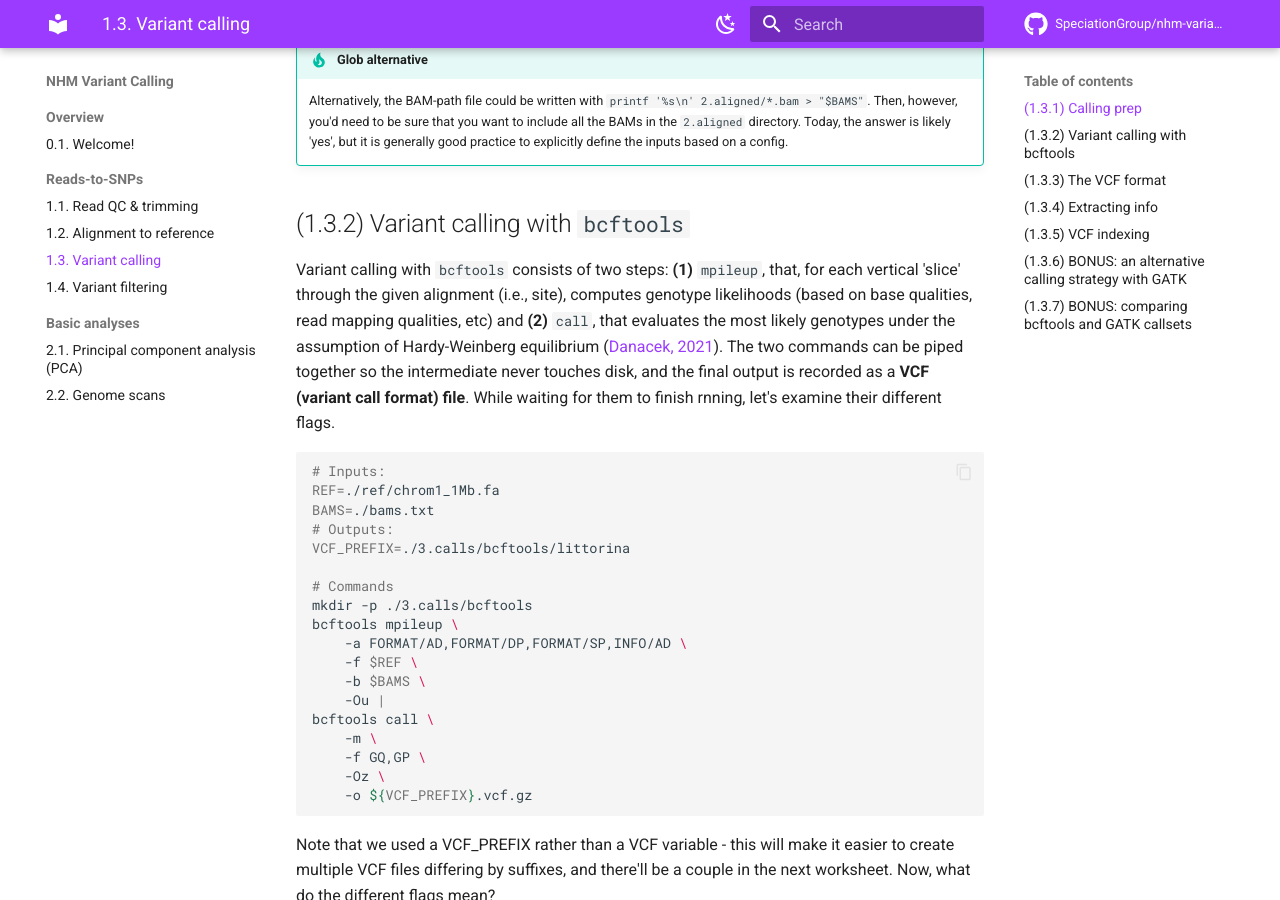
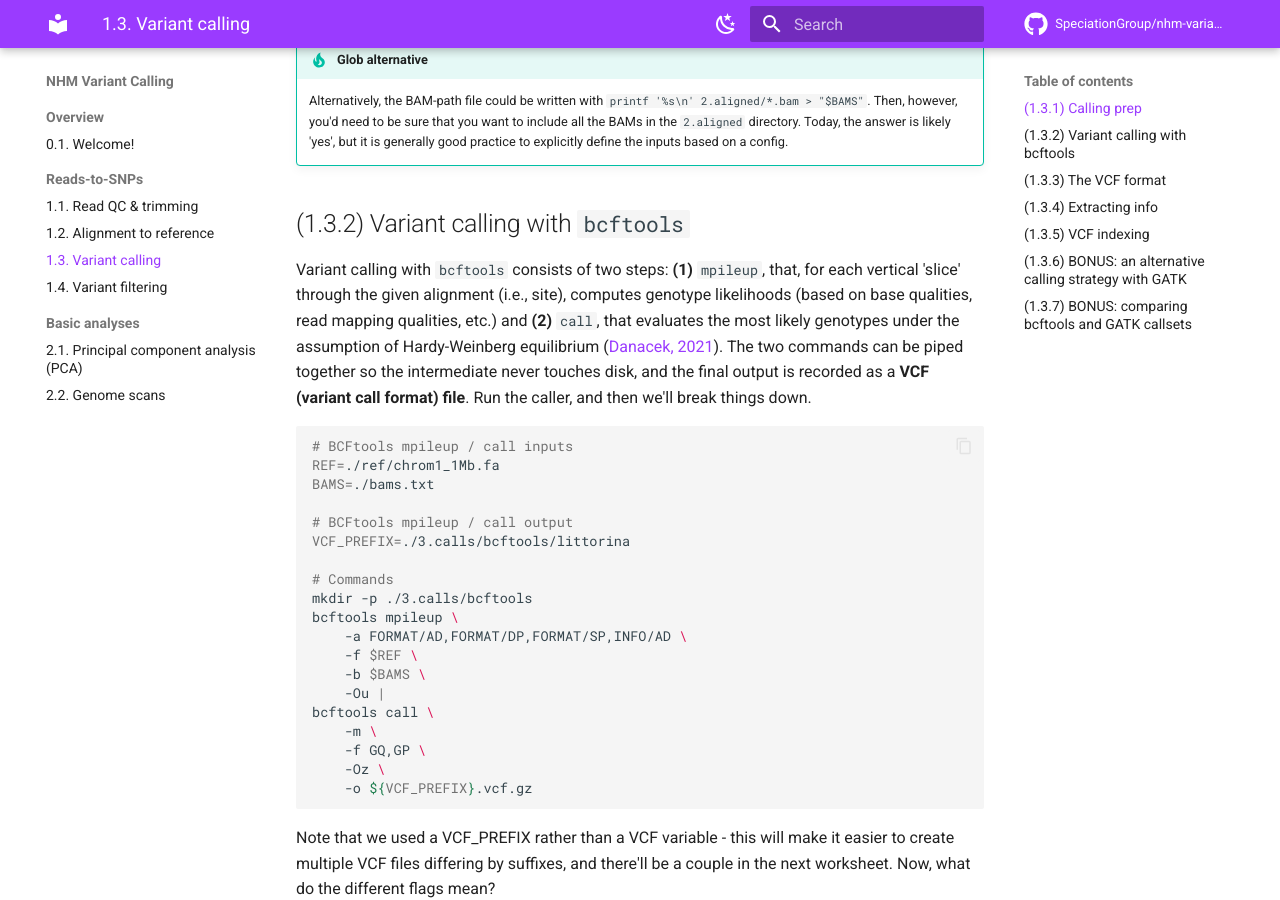
Before and after one commit to SpeciationGroup/nhm-variant-calling, an MkDocs documentation site: the page built from docs/1.reads2snps/1.3.calling.md, in a window 1280 px wide and 900 px high, scrolled down 1181 px. Built offline with MkDocs 1.6.1 and Material for MkDocs 9.7.7, drawn with Linux system fonts in a browser that asks for light colours; comment, search, counter and statistics services are not loaded.

````diff
--- a/docs/1.reads2snps/1.3.calling.md
+++ b/docs/1.reads2snps/1.3.calling.md
@@ -31,13 +31,14 @@ In the `sed` command, `s|old|new|` allows us to **substitute** whatever matches
 
 ## (1.3.2) Variant calling with `bcftools`
 
-Variant calling with `bcftools` consists of two steps: **(1)** `mpileup`, that, for each vertical 'slice' through the given alignment (i.e., site), computes genotype likelihoods (based on base qualities, read mapping qualities, etc) and **(2)** `call`, that evaluates the most likely genotypes under the assumption of Hardy-Weinberg equilibrium ([Danacek, 2021](../papers/danecek2021.pdf)). The two commands can be piped together so the intermediate never touches disk, and the final output is recorded as a **VCF (variant call format) file**. While waiting for them to finish rnning, let's examine their different flags.
+Variant calling with `bcftools` consists of two steps: **(1)** `mpileup`, that, for each vertical 'slice' through the given alignment (i.e., site), computes genotype likelihoods (based on base qualities, read mapping qualities, etc.) and **(2)** `call`, that evaluates the most likely genotypes under the assumption of Hardy-Weinberg equilibrium ([Danacek, 2021](../papers/danecek2021.pdf)). The two commands can be piped together so the intermediate never touches disk, and the final output is recorded as a **VCF (variant call format) file**. Run the caller, and then we'll break things down.
 
 ```bash
-# Inputs:
+# BCFtools mpileup / call inputs
 REF=./ref/chrom1_1Mb.fa
 BAMS=./bams.txt
-# Outputs:
+
+# BCFtools mpileup / call output
 VCF_PREFIX=./3.calls/bcftools/littorina
 
 # Commands
````
Also changed, not shown: README.md (+0 -2 lines), docs/index.md (+4 -0 lines).
